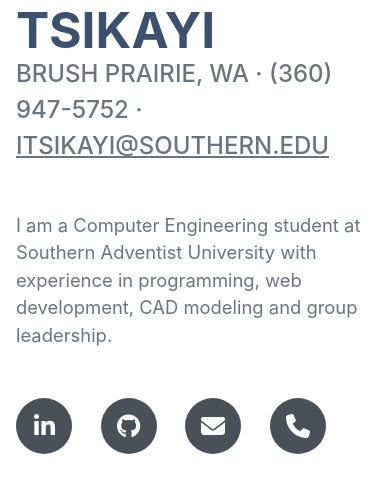
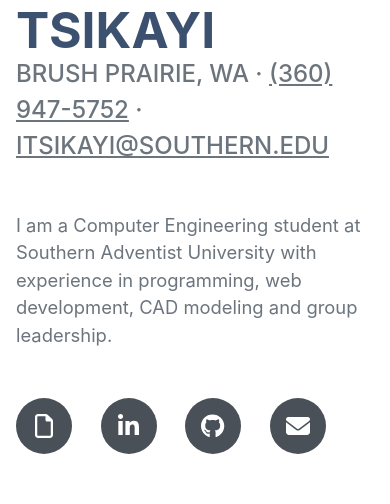
Before and after one commit to IsaiahSJT/Portfolio-Site, a plain HTML site: page index.html in a window 390 px wide. Shown: the part 178-682 px from the top of the page. Drawn offline with nearby package versions, Linux system fonts and the light colour scheme; a web font is replaced by a local one.

Commit message:
Fixed phone href, added resume link

```diff
--- a/index.html
+++ b/index.html
@@ -42,15 +42,17 @@
                         <span class="text-primary">Tsikayi</span>
                     </h1>
                     <div class="subheading mb-5">
-                        Brush Prairie, WA · (360) 947-5752 ·
+                        Brush Prairie, WA ·
+                        <a href="tel:3609475752">(360) 947-5752</a> ·
                         <a href="mailto:itsikayi@southern.edu">itsikayi@southern.edu</a>
                     </div>
                     <p class="lead mb-5"> I am a Computer Engineering student at Southern Adventist University with experience in programming, web development, CAD modeling and group leadership. </p>
                     <div class="social-icons">
+                        <a class="social-icon" href="https://southern0-my.sharepoint.com/personal/itsikayi_southern_edu/_layouts/15/onedrive.aspx?id=%2Fpersonal%2Fitsikayi_southern_edu%2FDocuments%2FTsikayi_Isaiah_Resume.pdf&parent=%2Fpersonal%2Fitsikayi_southern_edu%2FDocuments"><i class="fa-regular fa-file"></i></a>
                         <a class="social-icon" href="https://www.linkedin.com/in/isaiahsjt"><i class="fab fa-linkedin-in"></i></a>
                         <a class="social-icon" href="https://github.com/isaiahsjt"><i class="fab fa-github"></i></a>
                         <a class="social-icon" href="mailto:itsikayi@southern.edu"><i class="fa-solid fa-envelope"></i></a>
-                        <a class="social-icon" href="tel:3609475752"><i class="fa-solid fa-phone"></i></a>
+
                     </div>
                 </div>
             </section>
```
